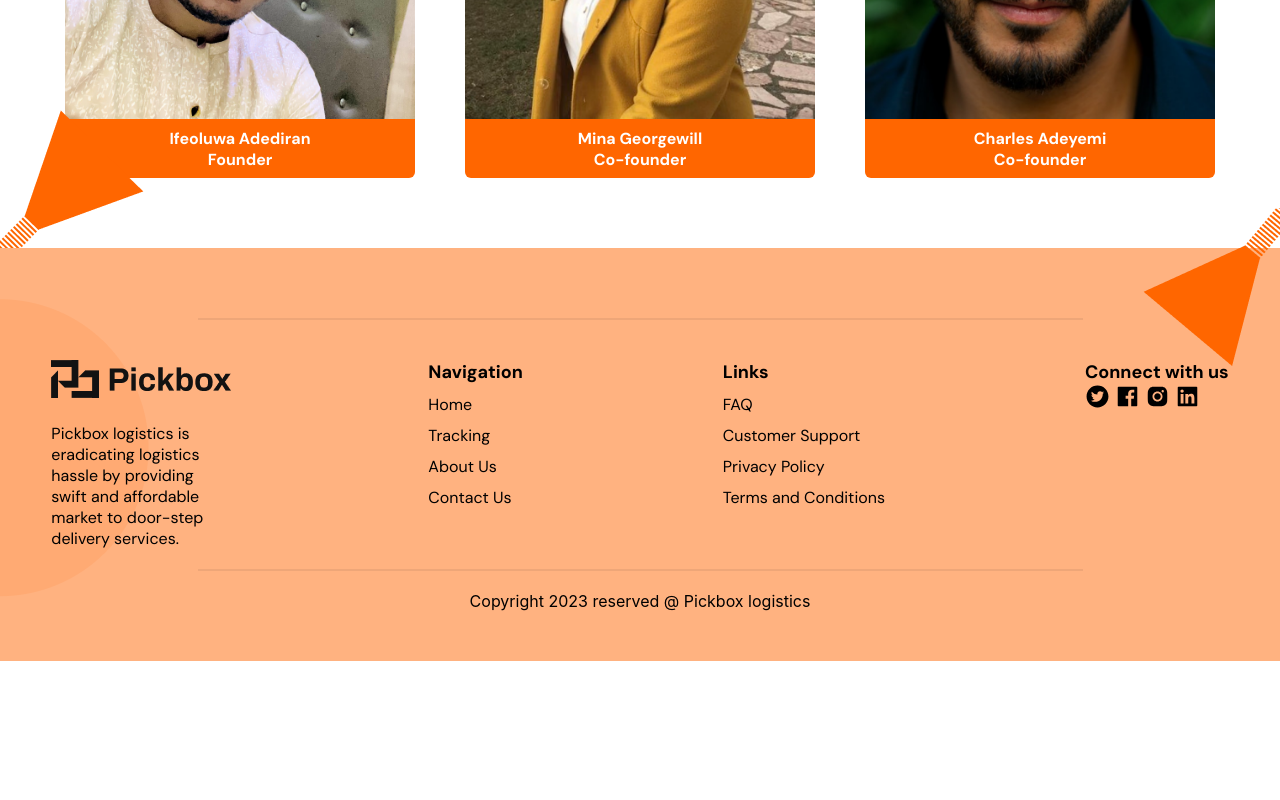
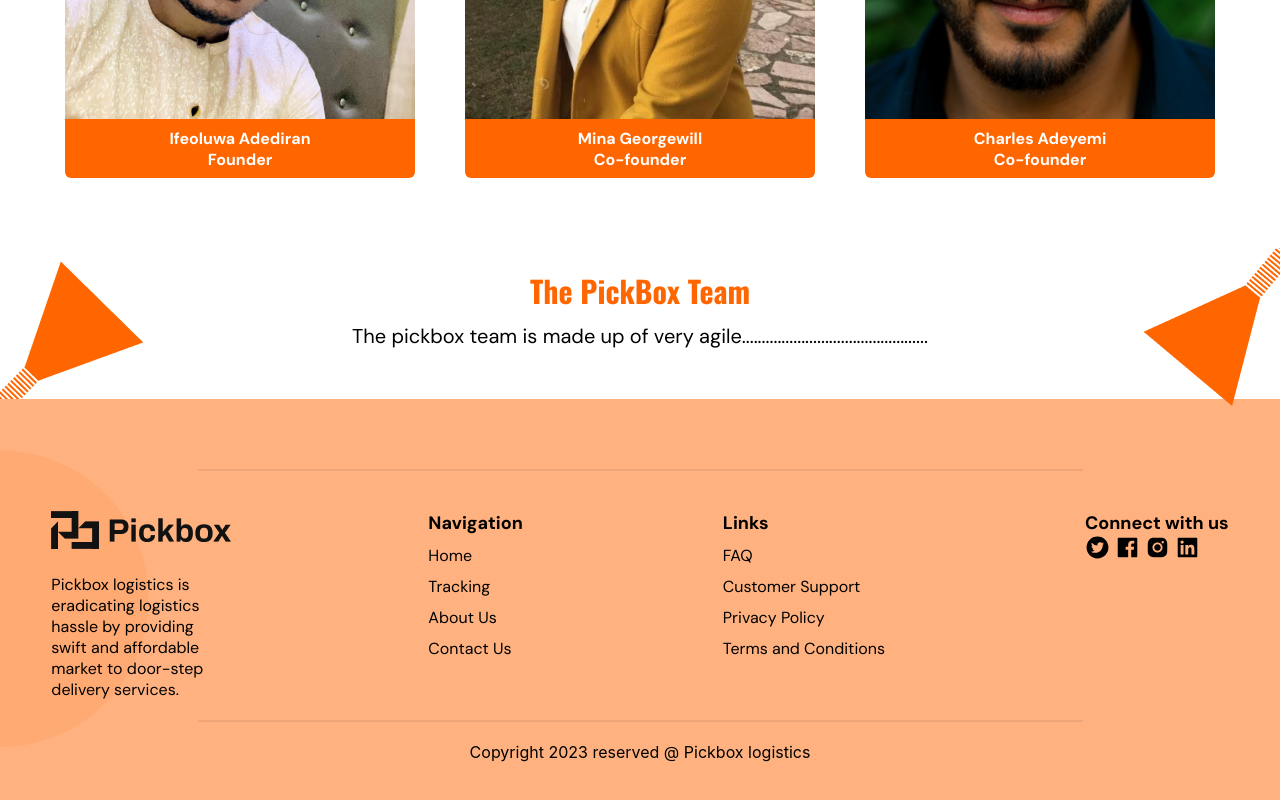
Before and after one commit to Pickbox-Project/Pickbox-frontend, a React (Create React App) app: page /aboutus in a window 1280 px wide. Shown: the part 1244-2044 px from the top of the page. Before the commit the page ends 1905 px from the top, so only its background shows below. Built offline with nearby package versions, Linux system fonts and the light colour scheme.

Commit message:
Started styling Team component

```diff
--- a/src/Components/Team/Team.css
+++ b/src/Components/Team/Team.css
@@ -1,6 +1,7 @@
 .team-container {
     padding: 20px;
     position: relative;
+    margin-top: 40px;
 }
 
 .team-vector-right {
@@ -14,3 +15,20 @@
     left: 0;
     bottom: 0;
 }
+
+.team-text>h3 {
+    font-size: 30px;
+    text-align: center;
+    color: #ff6600;
+    font-family: "Oswald", sans-serif;
+    margin-bottom: 10px;
+}
+
+.team-text>h5 {
+    font-size: 20px;
+    text-align: center;
+    color: #000;
+    font-weight: 300;
+    font-family: "DM Sans", sans-serif;
+    margin-bottom: 30px;
+}
--- a/src/Components/Team/Team.jsx
+++ b/src/Components/Team/Team.jsx
@@ -8,6 +8,13 @@ const Team = () => {
     <div className="team-container">
       <img src={teamVectorRight} alt="" className="team-vector-right" />
       <img src={teamVectorLeft} alt="" className="team-vector-left" />
+      <div className="team-text">
+        <h3>The PickBox Team</h3>
+        <h5>
+          The pickbox team is made up of very
+          agile...............................................
+        </h5>
+      </div>
     </div>
   );
 };
```
